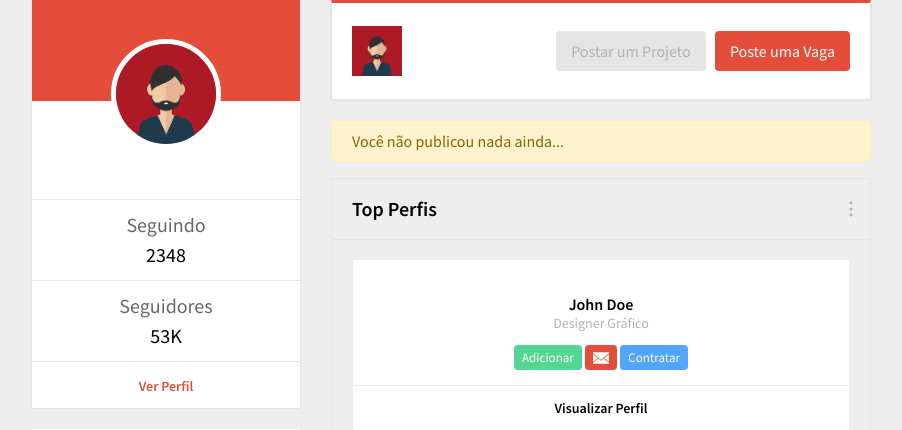
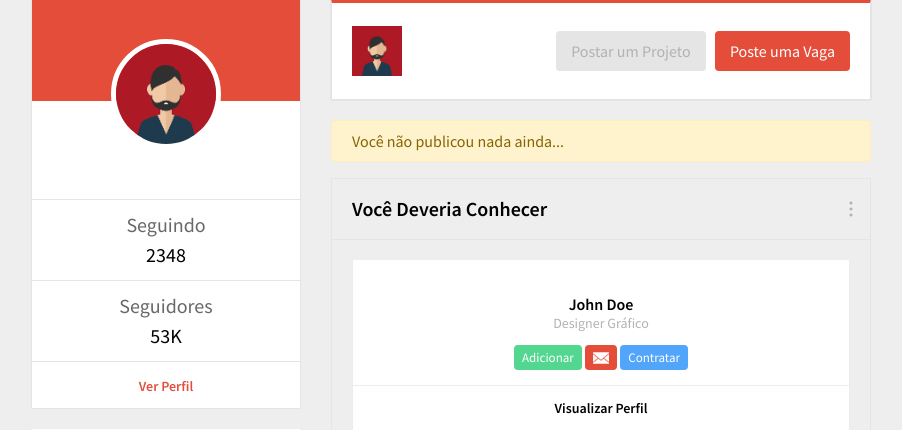
Before and after one commit to ccaaio/projeto-link-jobs, a PHP site: page /principal in a window 1280 px wide. Shown: the part 371-801 px from the top of the page, without its empty margins (39-941 px from the left). Run offline with PHP 8.4, Linux system fonts and the light colour scheme; the visitor is signed in with stand-in values (Sample User, id 1); data that the repository does not hold is empty; some libraries are stand-ins or nearby versions.

Commit message:
Função de Recomendar

```diff
--- a/App/Views/principal/index.php
+++ b/App/Views/principal/index.php
@@ -278,7 +278,7 @@
                            -->
                                     <div class="top-profiles">
                                         <div class="pf-hd">
-                                            <h3>Top Perfis</h3>
+                                            <h3>Você deveria conhecer</h3>
                                             <i class="la la-ellipsis-v"></i>
                                         </div>
                                         <div class="profiles-slider">
```
